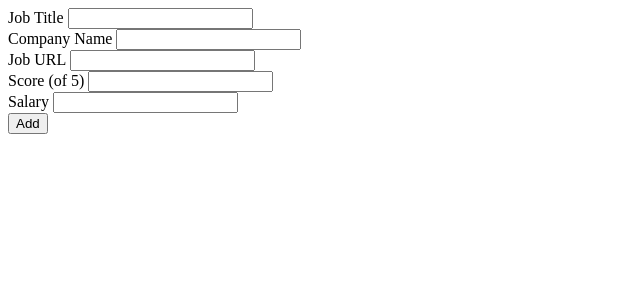
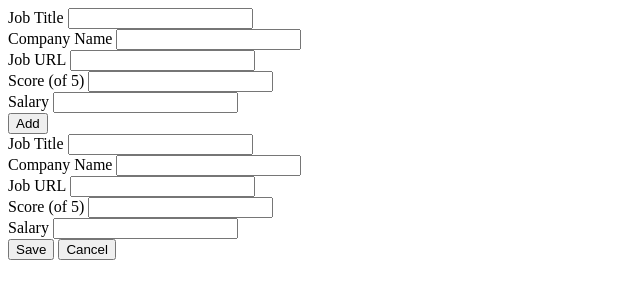
Before and after one commit to Tuoris/job_records, a Flask app: page / in a window 1280 px wide. Shown: the top 300 px of the page, without its empty margins (0-640 px from the left). Run offline with Flask 2, Linux system fonts and the light colour scheme; data that the repository does not hold is empty.

Commit message:
Add "edit_record" form

```diff
--- a/templates/index.html
+++ b/templates/index.html
@@ -25,6 +25,25 @@
         <br>
         <input type="submit" value="Add">
     </form>
+    <form class="edit_record hidden" action="/edit_record" method="post">
+        <label for="">Job Title</label>
+        <input type="text" name="job_title">
+        <br>
+        <label for="">Company Name</label>
+        <input type="text" name="company">
+        <br>
+        <label for="">Job URL</label>
+        <input type="url" name="job_url">
+        <br>
+        <label for="">Score (of 5)</label>
+        <input type="number" name="score">
+        <br>
+        <label for="">Salary</label>
+        <input type="number" name="salary">
+        <br>
+        <input type="submit" value="Save">
+        <input type="button" value="Cancel">
+    </form>
     <ul>
         {% for job in job_list %}
         <li "data-id={{ job['id'] }}">
```
